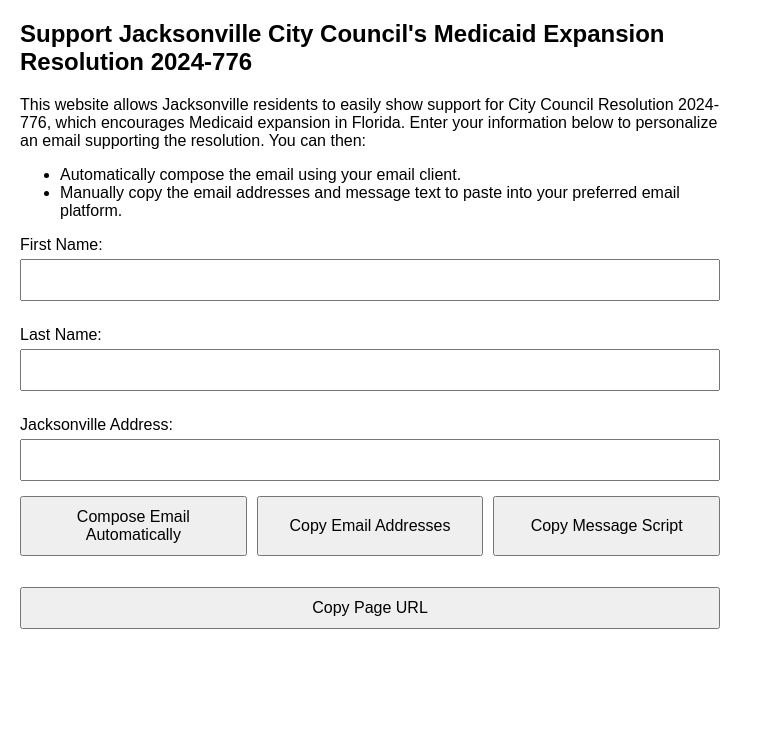
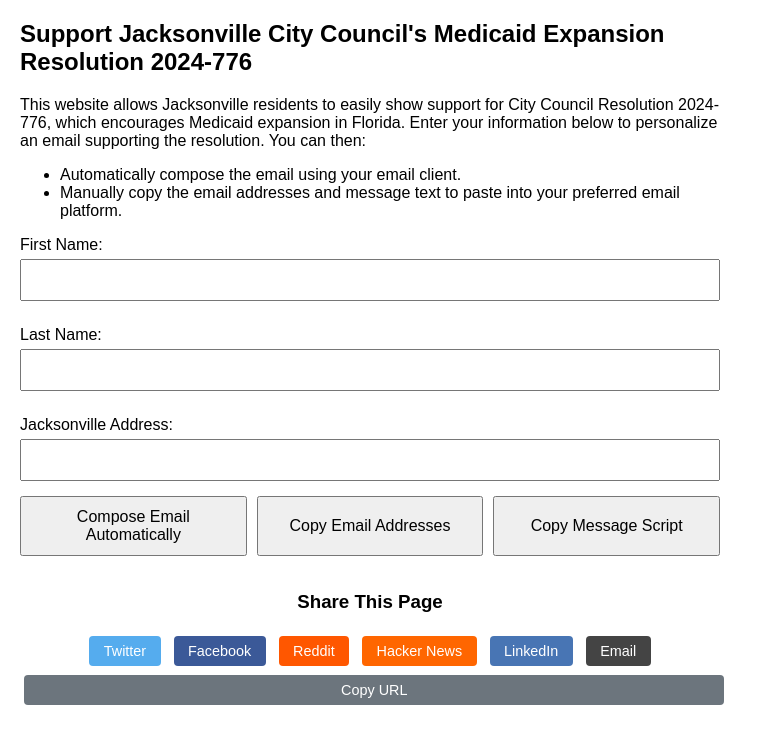
Before and after one commit to KWDJ1/-, a plain HTML site: page index.html in a window 1280 px wide. Shown: the whole page, without its empty margins (0-767 px from the left). Drawn offline with Linux system fonts and the light colour scheme.

Commit message:
Update index.html

```diff
--- a/index.html
+++ b/index.html
@@ -128,8 +128,61 @@
         });
     }
 </script>
-<!-- Button to copy the current page URL -->
-<button type="button" onclick="copyPageURL()">Copy Page URL</button>
+<!-- Social Share Buttons -->
+<div style="text-align: center; margin-top: 20px;">
+    <h3>Share This Page</h3>
+
+    <!-- Twitter -->
+    <a href="https://twitter.com/share?url=<URL>&text=<TITLE>" class="share-btn twitter" target="_blank">Twitter</a>
+
+    <!-- Facebook -->
+    <a href="https://www.facebook.com/sharer/sharer.php?u=<URL>" class="share-btn facebook" target="_blank">Facebook</a>
+
+    <!-- Reddit -->
+    <a href="https://reddit.com/submit?url=<URL>&title=<TITLE>" class="share-btn reddit" target="_blank">Reddit</a>
+
+    <!-- Hacker News -->
+    <a href="https://news.ycombinator.com/submitlink?u=<URL>&t=<TITLE>" class="share-btn hackernews" target="_blank">Hacker News</a>
+
+    <!-- LinkedIn -->
+    <a href="https://www.linkedin.com/shareArticle?url=<URL>&title=<TITLE>&summary=<SUMMARY>&source=<URL>" class="share-btn linkedin" target="_blank">LinkedIn</a>
+
+    <!-- Email -->
+    <a href="mailto:?subject=<TITLE>&body=Check this out: <URL>" class="share-btn email">Email</a>
+
+    <!-- Copy URL Button -->
+    <button onclick="copyPageURL()" class="share-btn copy">Copy URL</button>
+</div>
+
+<!-- CSS for Social Buttons -->
+<style>
+    /** Social Button CSS **/
+    .share-btn {
+      display: inline-block;
+      color: #ffffff;
+      border: none;
+      padding: 0.5em 1em;
+      margin: 0.3em;
+      text-align: center;
+      font-size: 0.9em;
+      text-decoration: none;
+      border-radius: 4px;
+      transition: opacity 0.2s ease-in-out;
+      cursor: pointer;
+    }
+
+    .share-btn:hover {
+      opacity: 0.8;
+    }
+
+    .share-btn.twitter { background: #55acee; }
+    .share-btn.facebook { background: #3B5998; }
+    .share-btn.reddit { background: #ff5700; }
+    .share-btn.hackernews { background: #ff6600; }
+    .share-btn.linkedin { background: #4875B4; }
+    .share-btn.email { background: #444444; }
+    .share-btn.copy { background: #6c757d; }
+</style>
 
 <script>
     /**
@@ -139,10 +192,13 @@
     function copyPageURL() {
         const pageURL = window.location.href; // Gets the current page URL
         navigator.clipboard.writeText(pageURL).then(() => {
-            alert("Page URL copied to clipboard! Share it to encourage others to support Medicaid expansion.");
+            alert("Page URL copied to clipboard! Share it to encourage others.");
+        }).catch(err => {
+            console.error('Failed to copy: ', err);
         });
     }
 </script>
 
+
 </body>
 </html>
```
